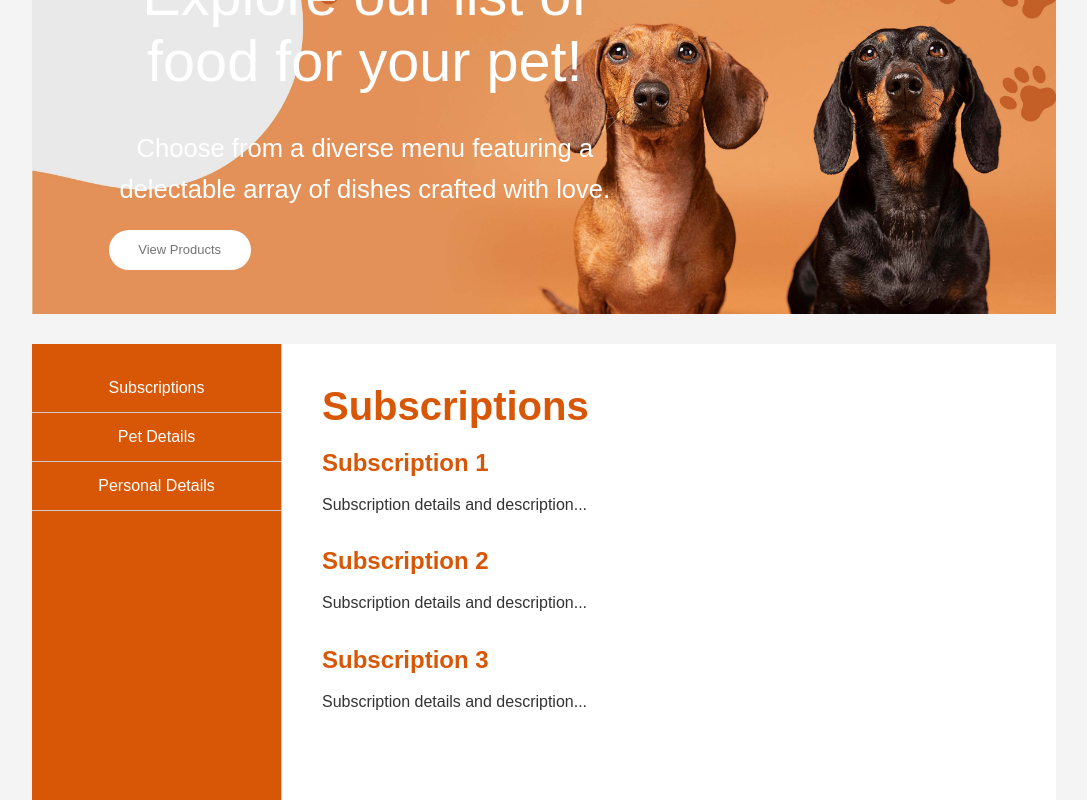
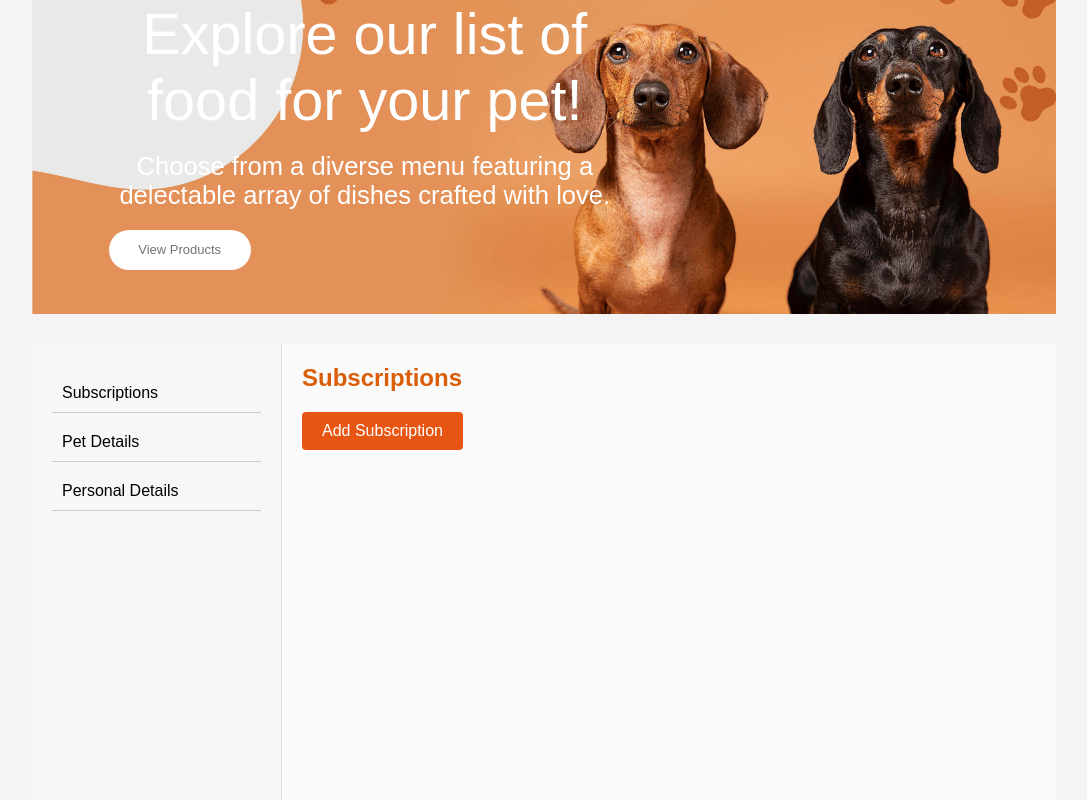
Before and after one commit to evanderleng/awesomepawsome-revamped, a React (Vite) app in the folder frontend/: page /profile in a window 1280 px wide. Shown: the part 260-1060 px from the top of the page, without its empty margins (96-1183 px from the left). Built offline with nearby package versions, Linux system fonts and the light colour scheme.

Commit message:
profile form

```diff
--- a/frontend/src/components/PetDetails/PetDetails.jsx
+++ b/frontend/src/components/PetDetails/PetDetails.jsx
@@ -1,24 +1,63 @@
+// import React from 'react';
+
+// const PetDetails = () => {
+//   return (
+//     <div>
+//       <h1>Pet Details</h1>
+//       <div className="pet-item">
+//         <h2>Pet Name 1</h2>
+//         <p>Breed: Pet breed</p>
+//         <p>Age: Pet age</p>
+//         <p>Notes: Pet notes and details...</p>
+//       </div>
+//       <div className="pet-item">
+//         <h2>Pet Name 2</h2>
+//         <p>Breed: Pet breed</p>
+//         <p>Age: Pet age</p>
+//         <p>Notes: Pet notes and details...</p>
+//       </div>
+//     </div>
+//   );
+// };
+
+
+// export default PetDetails;
+
 import React from 'react';
 
-const PetDetails = () => {
+const PetDetails = ({ petDetails, setPetDetails }) => {
+  const handleChange = (event) => {
+    const { name, value } = event.target;
+    setPetDetails({ ...petDetails, [name]: value });
+  };
+
   return (
     <div>
-      <h1>Pet Details</h1>
-      <div className="pet-item">
-        <h2>Pet Name 1</h2>
-        <p>Breed: Pet breed</p>
-        <p>Age: Pet age</p>
-        <p>Notes: Pet notes and details...</p>
-      </div>
-      <div className="pet-item">
-        <h2>Pet Name 2</h2>
-        <p>Breed: Pet breed</p>
-        <p>Age: Pet age</p>
-        <p>Notes: Pet notes and details...</p>
-      </div>
+      <h2>Pet Details</h2>
+      <form>
+        <label>
+          Pet Name:
+          <input
+            type="text"
+            name="petName"
+            value={petDetails.petName}
+            onChange={handleChange}
+            placeholder="Enter your pet's name"
+          />
+        </label>
+        <label>
+          Pet Type:
+          <input
+            type="text"
+            name="petType"
+            value={petDetails.petType}
+            onChange={handleChange}
+            placeholder="Enter your pet's type"
+          />
+        </label>
+      </form>
     </div>
   );
 };
 
-
 export default PetDetails;
--- a/frontend/src/components/Subscriptions/Subscriptions.jsx
+++ b/frontend/src/components/Subscriptions/Subscriptions.jsx
@@ -1,21 +1,50 @@
+// import React from 'react';
+
+// const Subscriptions = () => {
+//   return (
+//     <div>
+//       <h1>Subscriptions</h1>
+//       <div className="subscription-item">
+//         <h2>Subscription 1</h2>
+//         <p>Subscription details and description...</p>
+//       </div>
+//       <div className="subscription-item">
+//         <h2>Subscription 2</h2>
+//         <p>Subscription details and description...</p>
+//       </div>
+//       <div className="subscription-item">
+//         <h2>Subscription 3</h2>
+//         <p>Subscription details and description...</p>
+//       </div>
+//     </div>
+//   );
+// };
+
+// export default Subscriptions;
+
 import React from 'react';
 
-const Subscriptions = () => {
+const Subscriptions = ({ subscriptions, setSubscriptions }) => {
+  const handleInputChange = (index, event) => {
+    const newSubscriptions = [...subscriptions];
+    newSubscriptions[index] = event.target.value;
+    setSubscriptions(newSubscriptions);
+  };
+
   return (
     <div>
-      <h1>Subscriptions</h1>
-      <div className="subscription-item">
-        <h2>Subscription 1</h2>
-        <p>Subscription details and description...</p>
-      </div>
-      <div className="subscription-item">
-        <h2>Subscription 2</h2>
-        <p>Subscription details and description...</p>
-      </div>
-      <div className="subscription-item">
-        <h2>Subscription 3</h2>
-        <p>Subscription details and description...</p>
-      </div>
+      <h2>Subscriptions</h2>
+      {subscriptions.map((subscription, index) => (
+        <div key={index}>
+          <input
+            type="text"
+            value={subscription}
+            onChange={(event) => handleInputChange(index, event)}
+            placeholder="Enter subscription"
+          />
+        </div>
+      ))}
+      <button onClick={() => setSubscriptions([...subscriptions, ''])}>Add Subscription</button>
     </div>
   );
 };
--- a/frontend/src/pages/Profile/Profile.css
+++ b/frontend/src/pages/Profile/Profile.css
@@ -1,110 +1,122 @@
-:root {
-    --primary-color: #ce4e04;
-    --secondary-color: #f4f4f4;
-    --text-color: #333;
-    --hover-color: #e0e0e0;
-    --border-color: #ccc;
+/* Profile.css */
+
+/* General Reset */
+body, h1, h2, h3, p, div {
+  margin: 0;
+  padding: 0;
+  box-sizing: border-box;
 }
 
-  body {
-    margin: 0;
-    font-family: Arial, sans-serif;
-    background-color: var(--secondary-color);
+/* Layout */
+.profile {
+  display: flex;
+  min-height: 100vh;
+  font-family: 'Arial', sans-serif;
 }
 
 .header {
-    background-color: var(--primary-color);
-    color: white;
+  background-color: #f36100;
+  color: #fff;
   padding: 20px;
   text-align: center;
-    font-size: 1.5em;
-    flex-shrink: 0;
-  }
-
-  .profile {
-    display: flex;
-    flex: 1;
-    height: calc(100vh - 70px); /* Adjust this if your header height changes */
+  font-size: 1.5rem;
 }
 
 .sidebar {
   width: 250px;
-    background-color: var(--primary-color);
-    color: #fff;
-    display: flex;
-    flex-direction: column;
-    align-items: center;
-    padding: 20px 0;
-  }
-
-  .sidebar ul {
-    list-style-type: none;
-    padding: 0;
-    margin: 0;
-    width: 100%;
-  }
-
-  .sidebar ul li {
-    width: 100%;
-    padding: 15px;
-    text-align: center;
-    cursor: pointer;
-    transition: background-color 0.3s;
-  }
-
-  .sidebar ul li:hover {
-    background-color: var(--hover-color);
-    color: var(--text-color);
+  background-color: #f7f7f7;
+  padding: 20px;
+  border-right: 1px solid #ddd;
 }
 
 .content {
   flex: 1;
-    padding: 40px;
-    background-color: #fff;
-    overflow-y: auto;
+  padding: 20px;
+  background-color: #fafafa;
 }
 
-  h1, h2 {
-    color: var(--primary-color);
+/* Sidebar */
+.sidebar ul {
+  list-style: none;
+  padding: 0;
 }
 
-  h1 {
-    margin-bottom: 20px;
-    font-size: 2.5em;
+.sidebar li {
+  margin: 10px 0;
 }
 
-  h2 {
-    margin-bottom: 15px;
-    font-size: 1.5em;
+.sidebar button {
+  background: none;
+  border: none;
+  color: #333;
+  padding: 10px;
+  text-align: left;
+  width: 100%;
+  cursor: pointer;
+  font-size: 1rem;
+  border-radius: 4px;
+  transition: background-color 0.3s, color 0.3s;
 }
 
-  p {
-    color: var(--text-color);
-    line-height: 1.6;
+.sidebar button:hover, .sidebar button.active {
+  background-color: #ff5314;
+  color: #fff;
 }
 
-  .subscription-item, .pet-item, .personal-info, .personal-bio {
-    margin-bottom: 30px;
+/* Content */
+.content h2 {
+  margin-bottom: 20px;
+  font-size: 1.5rem;
+  color: #da5e07;
 }
 
-  .placeholder {
-    font-style: italic;
-    color: var(--text-color);
+.content form {
+  display: flex;
+  flex-direction: column;
 }
 
-  button.back-btn {
-    background-color: var(--primary-color);
+.content label {
+  margin-bottom: 10px;
+  font-weight: bold;
+}
+
+.content input {
+  margin-bottom: 15px;
+  padding: 10px;
+  border: 1px solid #ddd;
+  border-radius: 4px;
+  font-size: 1rem;
+}
+
+.content button {
+  align-self: flex-start;
+  padding: 10px 20px;
+  background-color: #e75512;
   color: #fff;
   border: none;
-    padding: 10px 20px;
+  border-radius: 4px;
+  font-size: 1rem;
   cursor: pointer;
-    font-size: 1em;
-    border-radius: 5px;
-    transition: background-color 0.3s;
-    margin-bottom: 20px;
+  transition: background-color 0.3s, color 0.3s;
 }
 
-  button.back-btn:hover {
-    background-color: var(--hover-color);
-    color: var(--text-color);
+.content button:hover {
+  background-color: #ffa60d;
 }
+
+/* Responsive */
+@media (max-width: 768px) {
+  .profile {
+    flex-direction: column;
+  }
+
+  .sidebar {
+    width: 100%;
+    border-right: none;
+    border-bottom: 1px solid #ddd;
+  }
+
+  .content {
+    padding: 15px;
+  }
+}
--- a/frontend/src/pages/Profile/Profile.jsx
+++ b/frontend/src/pages/Profile/Profile.jsx
@@ -1,26 +1,72 @@
-import React, { useState } from 'react'
-import Header from '../../components/Header/Header'
-import Sidebar from '../../components/SideBar/Sidebar'
-import Subscriptions from '../../components/Subscriptions/Subscriptions'
+// import React, { useState } from 'react'
+// import Header from '../../components/Header/Header'
+// import Sidebar from '../../components/SideBar/Sidebar'
+// import Subscriptions from '../../components/Subscriptions/Subscriptions'
+// import PersonalDetails from '../../components/PersonalDetails/Personaldetails'
+// import PetDetails from '../../components/PetDetails/PetDetails'
+// import './Profile.css'
+
+// const Profile = () => {
+
+
+//     const [selectedTab, setSelectedTab] = useState('subscriptions');
+
+//     const renderContent = () => {
+//       switch (selectedTab) {
+//         case 'subscriptions':
+//           return <Subscriptions />;
+//         case 'petDetails':
+//           return <PetDetails />;
+//         case 'personalDetails':
+//           return <PersonalDetails />;
+//         default:
+//           return <Subscriptions />;
+//       }
+//     };
+
+//     return (
+//       <div>
+//         <Header />
+//         <div className="profile">
+//           <Sidebar onSelectTab={setSelectedTab} />
+//           <div className="content">
+//             {renderContent()}
+//           </div>
+//         </div>
+//       </div>
+//     );
+//   };
+
+
+
+// export default Profile
+
+import React, { useState } from 'react';
+import Header from '../../components/Header/Header';
+import Sidebar from '../../components/SideBar/Sidebar';
+import Subscriptions from '../../components/Subscriptions/Subscriptions';
 import PersonalDetails from '../../components/PersonalDetails/Personaldetails'
-import PetDetails from '../../components/PetDetails/PetDetails'
-import './Profile.css'
+import PetDetails from '../../components/PetDetails/PetDetails';
+import './Profile.css';
 
 const Profile = () => {
+  // State for each tab
+  const [selectedTab, setSelectedTab] = useState('subscriptions');
+  const [subscriptions, setSubscriptions] = useState([]);
+  const [personalDetails, setPersonalDetails] = useState({ name: '', email: '' });
+  const [petDetails, setPetDetails] = useState({ petName: '', petType: '' });
 
-
-    const [selectedTab, setSelectedTab] = useState('subscriptions');
-
+  // Function to render content based on the selected tab
   const renderContent = () => {
     switch (selectedTab) {
       case 'subscriptions':
-          return <Subscriptions />;
+        return <Subscriptions subscriptions={subscriptions} setSubscriptions={setSubscriptions} />;
       case 'petDetails':
-          return <PetDetails />;
+        return <PetDetails petDetails={petDetails} setPetDetails={setPetDetails} />;
       case 'personalDetails':
-          return <PersonalDetails />;
+        return <PersonalDetails personalDetails={personalDetails} setPersonalDetails={setPersonalDetails} />;
       default:
-          return <Subscriptions />;
+        return <Subscriptions subscriptions={subscriptions} setSubscriptions={setSubscriptions} />;
     }
   };
 
@@ -37,6 +83,4 @@ const Profile = () => {
   );
 };
 
-
-
-export default Profile
+export default Profile;
```
Also changed, not shown: frontend/src/components/PersonalDetails/Personaldetails.jsx (+63 -13 lines). Lines whose indentation alone changed are shown as unchanged.
